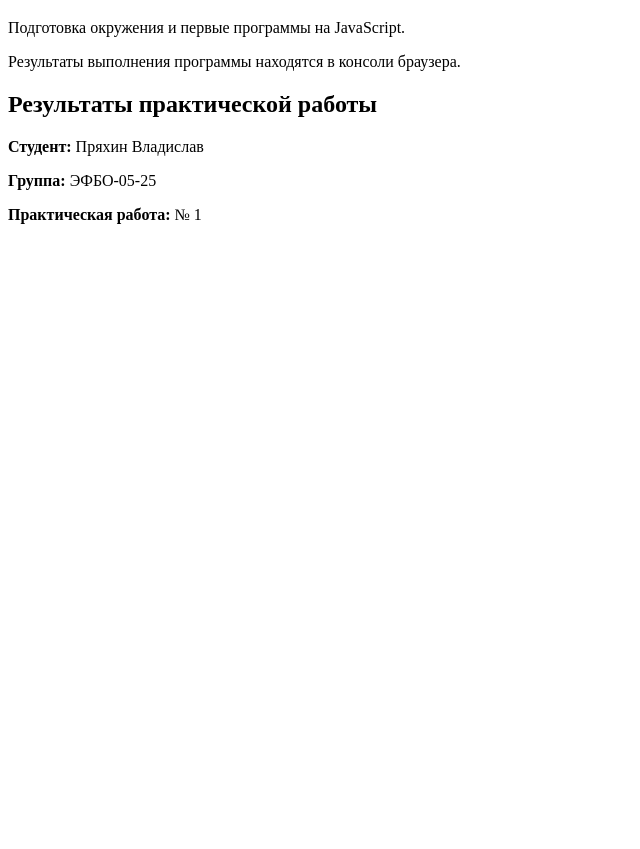
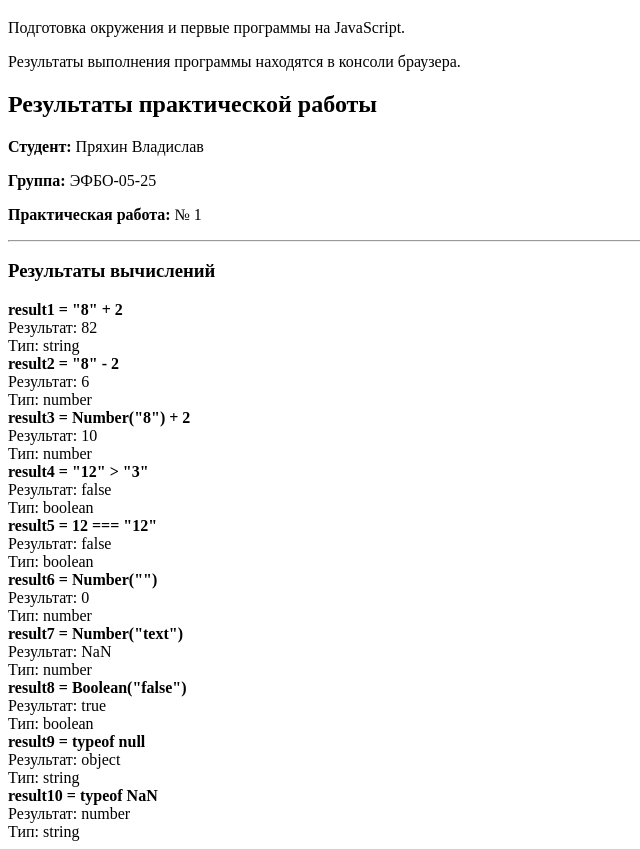
Before and after one commit to VladOS5733/tip-js-practice, a plain HTML site: page practice-01/index.html in a window 1280 px wide. Shown: the part 61-910 px from the top of the page, without its empty margins (0-640 px from the left). Before the commit the page ends 800 px from the top, so only its background shows below. Drawn offline with Linux system fonts and the light colour scheme.

Commit message:
added task 2

```diff
--- a/practice-01/index.html
+++ b/practice-01/index.html
@@ -5,6 +5,7 @@
     <meta name="viewport" content="width=device-width, initial-scale=1.0">
     <title>ПР1 — JavaScript</title>
     <script src="./js/hello.js" defer></script>
+    <script src="./js/types.js" defer></script>
   </head>
   <body>
     <main>
--- a/practice-01/js/hello.js
+++ b/practice-01/js/hello.js
@@ -4,25 +4,8 @@ const studentName = "Пряхин Владислав";
 const groupName = "ЭФБО-05-25";
 const practiceNumber = 1;
 
-function init() {
-  console.log(`Студент: ${studentName}`);
-  console.log(`Группа: ${groupName}`);
-  console.log(`Практическая работа: ${practiceNumber}`);
-  console.log("JavaScript успешно запущен");
-  console.log("Тип document:", typeof document);
+window.studentData = { studentName, groupName, practiceNumber };
 
-  const outputEl = document.getElementById("output");
-  if (!outputEl) {
-    console.error('Элемент #output не найден в DOM');
-    return;
-  }
-
-  outputEl.innerHTML = `
-    <h2>Результаты практической работы</h2>
-    <p><strong>Студент:</strong> ${studentName}</p>
-    <p><strong>Группа:</strong> ${groupName}</p>
-    <p><strong>Практическая работа:</strong> № ${practiceNumber}</p>
-  `;
-}
-
-document.addEventListener("DOMContentLoaded", init);
+console.log(`Студент: ${studentName}`);
+console.log(`Группа: ${groupName}`);
+console.log(`Практическая работа: № ${practiceNumber}`);
--- a/practice-01/js/types.js
+++ b/practice-01/js/types.js
@@ -0,0 +1,91 @@
+"use strict";
+
+const result1= "8" + 2;
+console.log("Результат:", result1);
+console.log("Тип результата:", typeof result1);
+
+const result2 = "8" - 2;
+console.log("Результат:", result2);
+console.log("Тип результата:", typeof result2);
+
+const result3 = Number("8") + 2;
+console.log("Результат:", result3);
+console.log("Тип результата:", typeof result3);
+
+const result4 = "12" > "3";
+console.log("Результат:", result4);
+console.log("Тип результата:", typeof result4);
+
+const result5 = 12 === "12";
+console.log("Результат:", result5);
+console.log("Тип результата:", typeof result5);
+
+const result6 = Number("");
+console.log("Результат:", result6);
+console.log("Тип результата:", typeof result6);
+
+const result7 = Number("text");
+console.log("Результат:", result7);
+console.log("Тип результата:", typeof result7);
+
+const result8 = Boolean("false");
+console.log("Результат:", result8);
+console.log("Тип результата:", typeof result8);
+
+const result9 = typeof null;
+console.log("Результат:", result9);
+console.log("Тип результата:", typeof result9);
+
+const result10 = typeof NaN;
+console.log("Результат:", result10);
+console.log("Тип результата:", typeof result10);
+
+document.addEventListener("DOMContentLoaded", () => {
+  const outputEl = document.getElementById("output");
+  if (!outputEl) {
+    console.error("#output не найден в DOM");
+    return;
+  }
+
+  const data = window.studentData;
+  if (!data) {
+    console.error("studentData не найден — возможно, hello.js не загрузился до types.js");
+    return;
+  }
+
+  outputEl.innerHTML = `
+    <h2>Результаты практической работы</h2>
+    <p><strong>Студент:</strong> ${data.studentName}</p>
+    <p><strong>Группа:</strong> ${data.groupName}</p>
+    <p><strong>Практическая работа:</strong> № ${data.practiceNumber}</p>
+    <hr>
+    <h3>Результаты вычислений</h3>
+  `;
+
+  const results = [
+    { label: "result1 = \"8\" + 2", value: result1, type: typeof result1 },
+    { label: "result2 = \"8\" - 2", value: result2, type: typeof result2 },
+    { label: "result3 = Number(\"8\") + 2", value: result3, type: typeof result3 },
+    { label: "result4 = \"12\" > \"3\"", value: result4, type: typeof result4 },
+    { label: "result5 = 12 === \"12\"", value: result5, type: typeof result5 },
+    { label: "result6 = Number(\"\")", value: result6, type: typeof result6 },
+    { label: "result7 = Number(\"text\")", value: result7, type: typeof result7 },
+    { label: "result8 = Boolean(\"false\")", value: result8, type: typeof result8 },
+    { label: "result9 = typeof null", value: result9, type: typeof result9 },
+    { label: "result10 = typeof NaN", value: result10, type: typeof result10 },
+  ];
+
+  const html = results
+    .map(r => `
+      <div class="result-item">
+        <strong>${r.label}</strong>
+        <br>
+        Результат: <span class="value">${r.value}</span>
+        <br>
+        Тип: <span class="type">${r.type}</span>
+      </div>
+    `)
+    .join("");
+
+  outputEl.insertAdjacentHTML("beforeend", html);
+});
```
